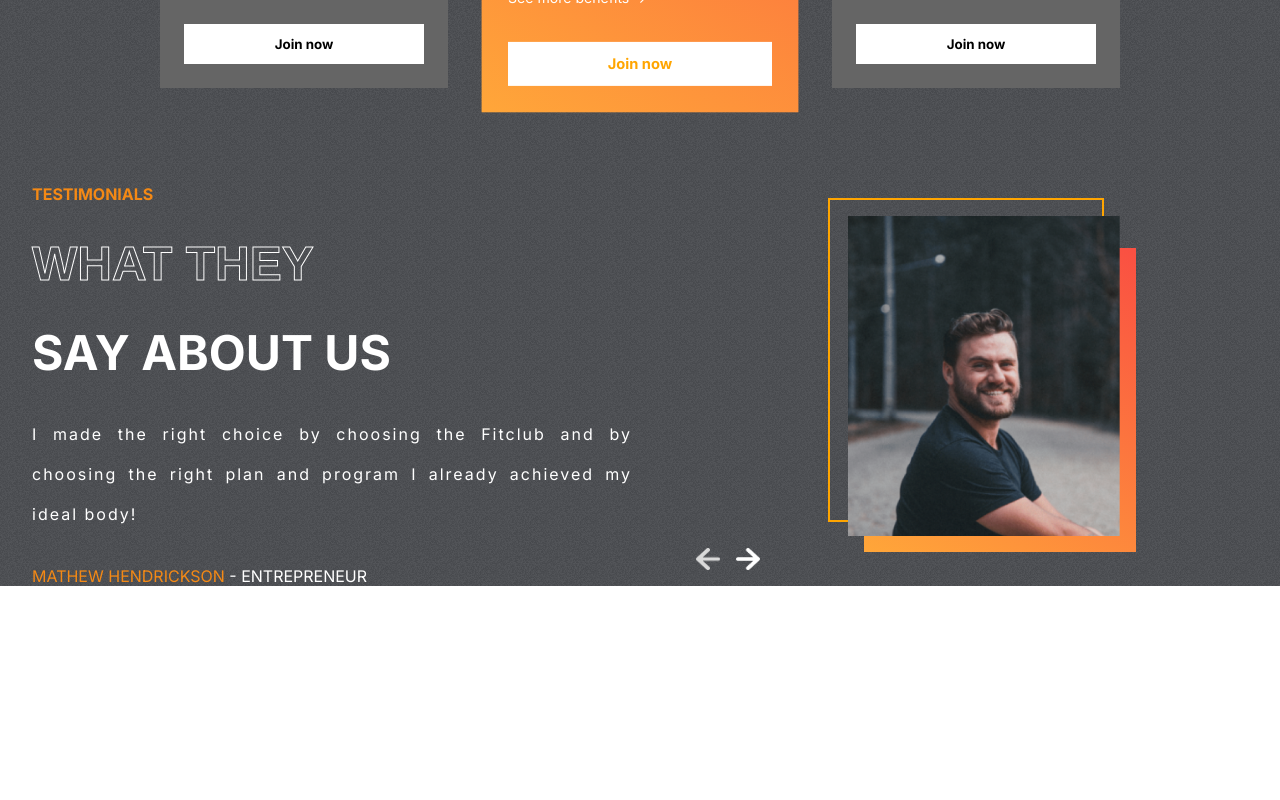
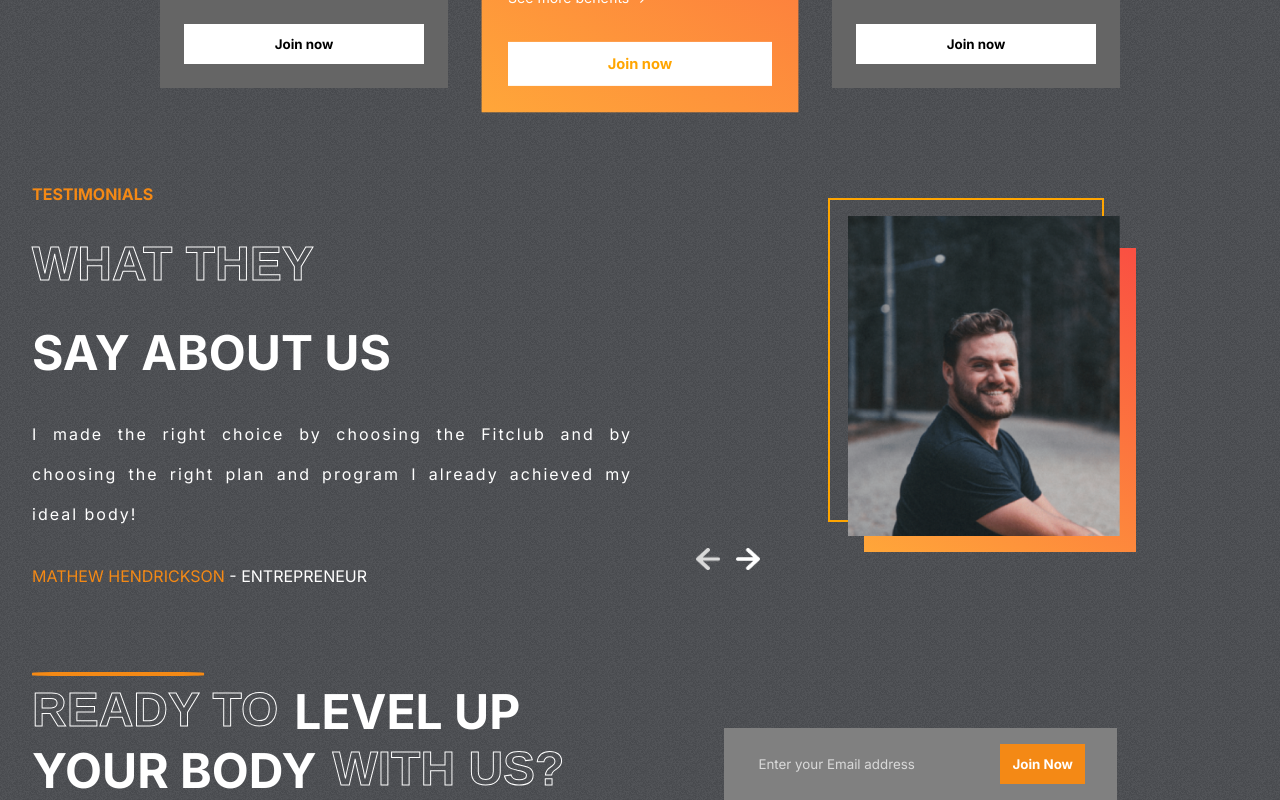
Before and after one commit to JijoJames04/FitClub, a React (Create React App) app: page / in a window 1280 px wide. Shown: the part 2328-3128 px from the top of the page. Before the commit the page ends 2914 px from the top, so only its background shows below. Built offline with nearby package versions, Linux system fonts and the light colour scheme.

Commit message:
joining section completed containing email

```diff
--- a/src/App.js
+++ b/src/App.js
@@ -1,5 +1,6 @@
 import './App.css';
 import Hero from './components/Hero/Hero';
+import Join from './components/Join/Join';
 import Plans from './components/Plans/Plans';
 import Programs from './components/Programs/Programs';
 import Reasons from './components/Reasons/Reasons';
@@ -12,6 +13,7 @@
       <Reasons/>
       <Plans/>
       <Testimonials/>
+      <Join/>
     </div>
   );
 }
--- /dev/null
+++ b/src/components/Join/Join.css
@@ -0,0 +1,55 @@
+.Join {
+    display: flex;
+    padding: 0 2rem;
+    gap: 10rem;
+}
+
+.left-j {
+    color: white;
+    font-size: 3rem;
+    font-weight: bold;
+    text-transform: uppercase;
+    position: relative;
+}
+
+.left-j > hr {
+    position: absolute;
+    width: 10.5rem;
+    border: 2px solid var(--orange);
+    border-radius: 20%;
+    margin: -10px 0;
+}
+
+.left-j > div {
+    display: flex;
+    gap: 1rem;
+}
+
+.right-j {
+    display: flex;
+    justify-content: center;
+    align-items: flex-end;
+}
+
+.email-container {
+    display: flex;
+    gap: 3rem;
+    background-color: gray;
+    padding: 1rem 2rem;
+}
+
+.email-container > input {
+    background-color: transparent;
+    border: none;
+    outline: none;
+    color: var(--lightgray);
+}
+
+::placeholder {
+    color: var(--lightgray);
+}
+
+.btn-j {
+    background-color: var(--orange);
+    color: white;
+}
--- /dev/null
+++ b/src/components/Join/Join.jsx
@@ -0,0 +1,55 @@
+import React, { useRef } from "react";
+import "./Join.css";
+import emailjs from "@emailjs/browser";
+
+const Join = () => {
+  const form = useRef();
+
+  const sendEmail = (e) => {
+    e.preventDefault();
+
+    emailjs
+      .sendForm(
+        "service_9jiqdqi",
+        "template_fp0rajs",
+        form.current,
+        "cR4VxRFHl5BJBovjx"
+      )
+      .then(
+        (result) => {
+          console.log(result.text);
+        },
+        (error) => {
+          console.log(error.text);
+        }
+      );
+  };
+
+  return (
+    <div className="Join" id="join-us">
+      <div className="left-j">
+        <hr />
+        <div>
+          <span className="stroke-text">READY TO</span>
+          <span>LEVEL UP</span>
+        </div>
+        <div>
+          <span>YOUR BODY</span>
+          <span className="stroke-text">WITH US?</span>
+        </div>
+      </div>
+      <div className="right-j">
+        <form ref={form} className="email-container" onSubmit={sendEmail}>
+          <input
+            type="email"
+            name="user_email"
+            placeholder="Enter your Email address"
+          />
+          <button className="btn btn-j">Join Now</button>
+        </form>
+      </div>
+    </div>
+  );
+};
+
+export default Join;
```
